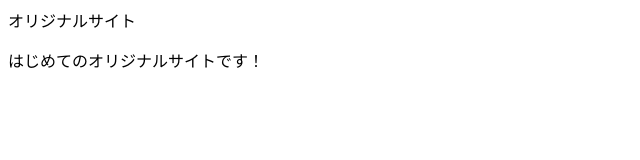
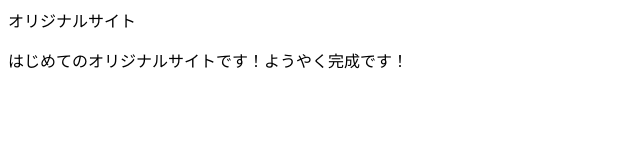
Before and after one commit to kaocha/mysite, a plain HTML site: page index.html in a window 1280 px wide. Shown: the whole page, without its empty margins (0-640 px from the left). Drawn offline with Linux system fonts and the light colour scheme.

Commit message:
Add files via upload

```diff
--- a/index.html
+++ b/index.html
@@ -7,6 +7,6 @@
 </head>
 <body>
   <hi>オリジナルサイト</hi>
-  <p>はじめてのオリジナルサイトです！</p>
+  <p>はじめてのオリジナルサイトです！ようやく完成です！</p>
 </body>
 </html>
```
